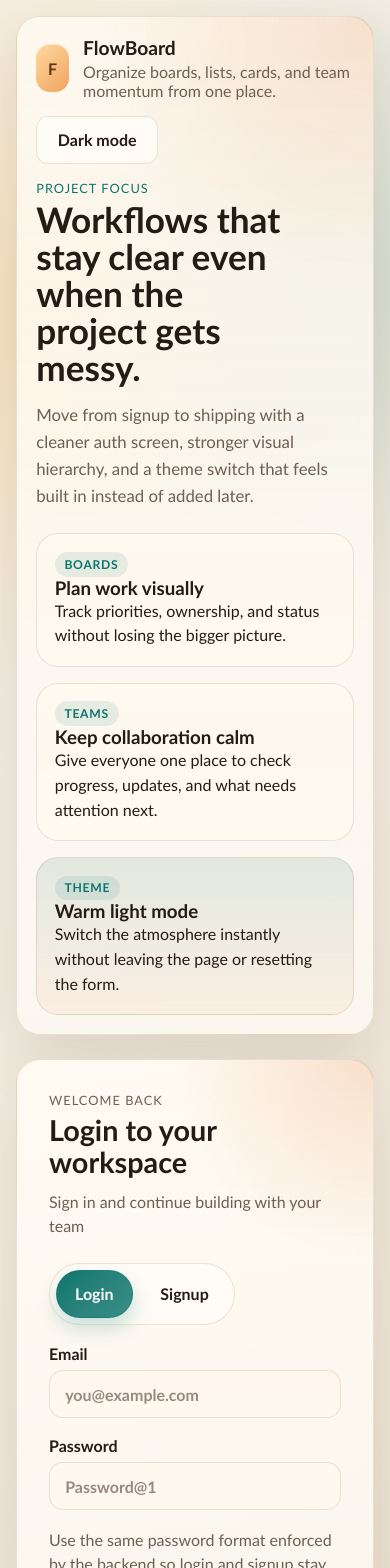
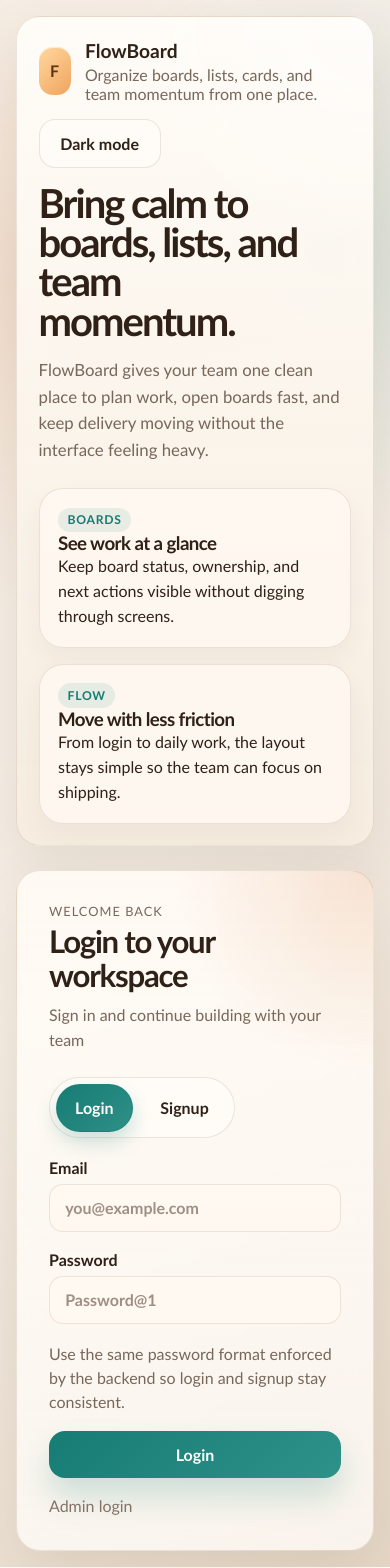
Before and after one commit to devarshim973/FlowBoard-Frontend, a React (Vite) app in the folder flowboard-frontend/: page /auth in a window 390 px wide. Shown: the top 1568 px of the page. Built offline with nearby package versions, Linux system fonts and the light colour scheme; no server answers.

Commit message:
[Devarshi]: update frontend flowboard

```diff
--- a/flowboard-frontend/src/pages/AuthPage.jsx
+++ b/flowboard-frontend/src/pages/AuthPage.jsx
@@ -272,31 +272,33 @@ export default function AuthPage({ adminMode = false }) {
         </div>
 
         <div className="auth-showcase-copy">
-          <p className="eyebrow">{adminMode ? "Admin Access" : "Project Focus"}</p>
-          <h1>{adminMode ? "One place for admin login, user review, and moderation." : "Workflows that stay clear even when the project gets messy."}</h1>
+          {adminMode ? <p className="eyebrow">Admin Access</p> : null}
+          <h1>{adminMode ? "One place for admin login, user review, and moderation." : "Bring calm to boards, lists, and team momentum."}</h1>
           <p className="landing-copy auth-copy">
             {adminMode
               ? "Use your platform admin account to review all users, disable access when needed, and delete accounts from a separate admin panel."
-              : "Move from signup to shipping with a cleaner auth screen, stronger visual hierarchy, and a theme switch that feels built in instead of added later."}
+              : "FlowBoard gives your team one clean place to plan work, open boards fast, and keep delivery moving without the interface feeling heavy."}
           </p>
         </div>
 
         <div className="auth-feature-grid">
           <article className="auth-feature-card">
             <span className="auth-feature-kicker">{adminMode ? "Users" : "Boards"}</span>
-            <h3>{adminMode ? "Review every account" : "Plan work visually"}</h3>
-            <p>{adminMode ? "See all registered users from a single admin dashboard." : "Track priorities, ownership, and status without losing the bigger picture."}</p>
+            <h3>{adminMode ? "Review every account" : "See work at a glance"}</h3>
+            <p>{adminMode ? "See all registered users from a single admin dashboard." : "Keep board status, ownership, and next actions visible without digging through screens."}</p>
           </article>
           <article className="auth-feature-card">
-            <span className="auth-feature-kicker">{adminMode ? "Safety" : "Teams"}</span>
-            <h3>{adminMode ? "Disable or remove users" : "Keep collaboration calm"}</h3>
-            <p>{adminMode ? "Handle user access directly without affecting the normal user app flow." : "Give everyone one place to check progress, updates, and what needs attention next."}</p>
+            <span className="auth-feature-kicker">{adminMode ? "Safety" : "Flow"}</span>
+            <h3>{adminMode ? "Disable or remove users" : "Move with less friction"}</h3>
+            <p>{adminMode ? "Handle user access directly without affecting the normal user app flow." : "From login to daily work, the layout stays simple so the team can focus on shipping."}</p>
           </article>
-          <article className="auth-feature-card accent-card">
-            <span className="auth-feature-kicker">Theme</span>
-            <h3>{theme === "light" ? "Warm light mode" : "Focused dark mode"}</h3>
-            <p>Switch the atmosphere instantly without leaving the page or resetting the form.</p>
-          </article>
+          {adminMode ? (
+            <article className="auth-feature-card accent-card">
+              <span className="auth-feature-kicker">Theme</span>
+              <h3>{theme === "light" ? "Warm light mode" : "Focused dark mode"}</h3>
+              <p>Switch the atmosphere instantly without leaving the page or resetting the form.</p>
+            </article>
+          ) : null}
         </div>
       </section>
 
--- a/flowboard-frontend/src/styles/main.css
+++ b/flowboard-frontend/src/styles/main.css
@@ -1,52 +1,52 @@
 :root {
-  --bg: #f5efe4;
-  --bg-soft: #ece1cf;
-  --panel: rgba(255, 252, 247, 0.82);
-  --panel-solid: #fffaf2;
-  --border: rgba(141, 110, 77, 0.18);
-  --text: #241b14;
-  --muted: #6d5f52;
-  --cyan: #0f766e;
-  --green: #3f7d58;
-  --orange: #dd7a31;
-  --pink: #b85c38;
-  --shadow: 0 22px 60px rgba(79, 56, 34, 0.14);
+  --bg: #f7f0e8;
+  --bg-soft: #e6d8c7;
+  --panel: rgba(255, 251, 246, 0.84);
+  --panel-solid: #fffaf4;
+  --border: rgba(118, 86, 56, 0.14);
+  --text: #2f2117;
+  --muted: #78675b;
+  --cyan: #167c74;
+  --green: #6d8f57;
+  --orange: #d68449;
+  --pink: #c8678c;
+  --shadow: 0 24px 60px rgba(89, 61, 34, 0.11);
   --button-text: #ffffff;
-  --surface-strong: rgba(255, 248, 239, 0.96);
-  --surface-soft: rgba(255, 252, 248, 0.72);
-  --stage-glow-a: rgba(255, 198, 109, 0.32);
-  --stage-glow-b: rgba(15, 118, 110, 0.14);
+  --surface-strong: rgba(255, 249, 242, 0.98);
+  --surface-soft: rgba(255, 252, 248, 0.78);
+  --stage-glow-a: rgba(214, 132, 73, 0.18);
+  --stage-glow-b: rgba(22, 124, 116, 0.13);
 }
 
 [data-theme="dark"] {
-  --bg: #0f1418;
-  --bg-soft: #172127;
-  --panel: rgba(13, 19, 24, 0.78);
-  --panel-solid: #141c22;
-  --border: rgba(164, 197, 214, 0.16);
-  --text: #ecf4f7;
-  --muted: #95a8b3;
-  --cyan: #45c6bb;
-  --green: #7ed28c;
-  --orange: #ffb86d;
-  --pink: #ff8a78;
-  --shadow: 0 28px 70px rgba(0, 0, 0, 0.38);
+  --bg: #101619;
+  --bg-soft: #182227;
+  --panel: rgba(16, 23, 28, 0.84);
+  --panel-solid: #131c21;
+  --border: rgba(151, 190, 195, 0.14);
+  --text: #edf1ea;
+  --muted: #9aa8a2;
+  --cyan: #56c1b7;
+  --green: #86b48d;
+  --orange: #e39a61;
+  --pink: #df8b76;
+  --shadow: 0 28px 72px rgba(0, 0, 0, 0.32);
   --button-text: #061014;
-  --surface-strong: rgba(18, 27, 33, 0.94);
-  --surface-soft: rgba(19, 28, 34, 0.76);
-  --stage-glow-a: rgba(255, 174, 86, 0.16);
-  --stage-glow-b: rgba(69, 198, 187, 0.16);
-  --sidebar-bg-start: #10181d;
-  --sidebar-bg-end: #172229;
-  --main-panel-top: rgba(20, 29, 35, 0.92);
-  --main-panel-bottom: rgba(16, 24, 30, 0.96);
-  --card-bg: rgba(20, 29, 35, 0.92);
-  --card-bg-soft: rgba(24, 34, 40, 0.94);
-  --tile-bg: rgba(23, 33, 40, 0.94);
-  --empty-bg: rgba(24, 34, 40, 0.8);
-  --chip-bg: rgba(22, 31, 37, 0.9);
-  --modal-bg-top: rgba(22, 31, 37, 0.98);
-  --modal-bg-bottom: rgba(18, 27, 33, 0.98);
+  --surface-strong: rgba(20, 28, 33, 0.96);
+  --surface-soft: rgba(22, 31, 36, 0.82);
+  --stage-glow-a: rgba(227, 154, 97, 0.12);
+  --stage-glow-b: rgba(86, 193, 183, 0.12);
+  --sidebar-bg-start: #142026;
+  --sidebar-bg-end: #203138;
+  --main-panel-top: rgba(18, 27, 31, 0.94);
+  --main-panel-bottom: rgba(15, 21, 26, 0.98);
+  --card-bg: rgba(20, 29, 33, 0.96);
+  --card-bg-soft: rgba(24, 35, 39, 0.94);
+  --tile-bg: rgba(22, 31, 36, 0.96);
+  --empty-bg: rgba(24, 35, 39, 0.8);
+  --chip-bg: rgba(22, 31, 36, 0.92);
+  --modal-bg-top: rgba(22, 31, 36, 0.98);
+  --modal-bg-bottom: rgba(18, 27, 31, 0.98);
 }
 
 [data-theme="dark"] .main-panel {
@@ -97,17 +97,17 @@
 }
 
 :root {
-  --sidebar-bg-start: rgba(53, 36, 28, 0.98);
-  --sidebar-bg-end: rgba(78, 53, 42, 0.98);
-  --main-panel-top: rgba(247, 240, 231, 0.86);
-  --main-panel-bottom: rgba(237, 225, 208, 0.92);
+  --sidebar-bg-start: rgba(54, 36, 28, 0.98);
+  --sidebar-bg-end: rgba(94, 63, 47, 0.98);
+  --main-panel-top: rgba(247, 239, 230, 0.86);
+  --main-panel-bottom: rgba(235, 225, 212, 0.94);
   --card-bg: rgba(255, 252, 247, 0.98);
-  --card-bg-soft: rgba(246, 236, 223, 0.94);
-  --tile-bg: rgba(255, 251, 246, 0.98);
-  --empty-bg: rgba(255, 247, 237, 0.7);
-  --chip-bg: rgba(255, 251, 245, 0.88);
+  --card-bg-soft: rgba(246, 236, 224, 0.96);
+  --tile-bg: rgba(255, 251, 246, 0.99);
+  --empty-bg: rgba(255, 246, 235, 0.74);
+  --chip-bg: rgba(255, 251, 244, 0.9);
   --modal-bg-top: rgba(255, 251, 245, 0.99);
-  --modal-bg-bottom: rgba(246, 237, 225, 0.97);
+  --modal-bg-bottom: rgba(245, 235, 222, 0.98);
 }
 
 * {
@@ -120,11 +120,12 @@ html {
 
 body {
   margin: 0;
-  font-family: "Trebuchet MS", "Segoe UI", Tahoma, Geneva, Verdana, sans-serif;
+  font-family: "Aptos", "Segoe UI Variable Text", "Trebuchet MS", sans-serif;
   background:
-    radial-gradient(circle at top left, var(--stage-glow-a), transparent 32%),
-    radial-gradient(circle at right 18%, var(--stage-glow-b), transparent 24%),
-    linear-gradient(135deg, var(--bg) 0%, color-mix(in srgb, var(--bg) 78%, var(--bg-soft)) 45%, var(--bg-soft) 100%);
+    radial-gradient(circle at 8% 10%, var(--stage-glow-a), transparent 24%),
+    radial-gradient(circle at 88% 12%, var(--stage-glow-b), transparent 22%),
+    radial-gradient(circle at 82% 78%, rgba(235, 197, 129, 0.18), transparent 24%),
+    linear-gradient(140deg, var(--bg) 0%, color-mix(in srgb, var(--bg) 82%, white) 38%, var(--bg-soft) 100%);
   color: var(--text);
   transition: background 180ms ease, color 180ms ease;
 }
@@ -199,15 +200,15 @@ textarea {
 .secondary-button,
 .ghost-button,
 .theme-toggle {
-  border-radius: 12px;
-  padding: 0.82rem 1rem;
+  border-radius: 16px;
+  padding: 0.88rem 1.08rem;
 }
 
 .primary-button {
-  background: linear-gradient(135deg, var(--cyan) 0%, color-mix(in srgb, var(--cyan) 82%, white) 100%);
+  background: linear-gradient(135deg, var(--cyan) 0%, color-mix(in srgb, var(--cyan) 78%, #7fded5) 100%);
   color: var(--button-text);
   font-weight: 700;
-  box-shadow: 0 14px 28px color-mix(in srgb, var(--cyan) 24%, transparent);
+  box-shadow: 0 18px 32px color-mix(in srgb, var(--cyan) 20%, transparent);
 }
 
 .secondary-button,
@@ -234,6 +235,17 @@ textarea {
 
 .link-button:hover {
   color: color-mix(in srgb, var(--cyan) 82%, white);
+}
+
+@keyframes rise-in {
+  from {
+    opacity: 0;
+    transform: translateY(18px);
+  }
+  to {
+    opacity: 1;
+    transform: translateY(0);
+  }
 }
 
 .landing-page {
@@ -393,14 +405,16 @@ textarea {
 
 .auth-showcase-panel {
   padding: 2rem;
-  border-radius: 28px;
+  border-radius: 36px;
   background:
-    radial-gradient(circle at top right, color-mix(in srgb, var(--orange) 18%, transparent), transparent 26%),
-    linear-gradient(180deg, color-mix(in srgb, var(--panel-solid) 82%, transparent), color-mix(in srgb, var(--surface-soft) 92%, transparent));
+    radial-gradient(circle at top right, color-mix(in srgb, var(--orange) 18%, transparent), transparent 24%),
+    radial-gradient(circle at 78% 92%, color-mix(in srgb, var(--pink) 9%, transparent), transparent 18%),
+    linear-gradient(180deg, color-mix(in srgb, var(--panel-solid) 86%, transparent), color-mix(in srgb, var(--surface-soft) 96%, transparent));
   display: flex;
   flex-direction: column;
   justify-content: space-between;
   overflow: hidden;
+  animation: rise-in 420ms ease;
 }
 
 .auth-showcase-top {
@@ -434,9 +448,10 @@ textarea {
 
 .auth-showcase-copy h1 {
   margin: 0;
-  font-size: clamp(2.2rem, 4vw, 4.5rem);
-  line-height: 1.05;
+  font-size: clamp(2.5rem, 4vw, 5.1rem);
+  line-height: 0.98;
   max-width: 12ch;
+  letter-spacing: -0.05em;
 }
 
 .auth-copy {
@@ -446,15 +461,20 @@ textarea {
 
 .auth-feature-grid {
   display: grid;
-  grid-template-columns: repeat(3, minmax(0, 1fr));
+  grid-template-columns: repeat(2, minmax(0, 1fr));
   gap: 1rem;
 }
 
+.auth-page .accent-card {
+  grid-column: span 2;
+}
+
 .auth-feature-card {
-  padding: 1.1rem;
-  border-radius: 22px;
+  padding: 1.15rem;
+  border-radius: 24px;
   background: color-mix(in srgb, var(--surface-strong) 88%, transparent);
   border: 1px solid var(--border);
+  box-shadow: 0 12px 26px rgba(82, 62, 39, 0.05);
 }
 
 .auth-feature-card h3 {
@@ -479,7 +499,7 @@ textarea {
 }
 
 .accent-card {
-  background: linear-gradient(180deg, color-mix(in srgb, var(--cyan) 12%, var(--surface-strong)), color-mix(in srgb, var(--orange) 10%, var(--surface-soft)));
+  background: linear-gradient(180deg, color-mix(in srgb, var(--cyan) 10%, var(--surface-strong)), color-mix(in srgb, var(--pink) 10%, var(--surface-soft)));
 }
 
 .auth-panel {
@@ -498,10 +518,12 @@ textarea {
 .auth-card-modern {
   justify-self: center;
   align-self: center;
-  border-radius: 30px;
+  border-radius: 36px;
   background:
-    radial-gradient(circle at top right, color-mix(in srgb, var(--orange) 16%, transparent), transparent 26%),
-    linear-gradient(180deg, color-mix(in srgb, var(--panel-solid) 88%, transparent), color-mix(in srgb, var(--surface-soft) 96%, transparent));
+    radial-gradient(circle at top right, color-mix(in srgb, var(--orange) 18%, transparent), transparent 24%),
+    radial-gradient(circle at 18% 110%, color-mix(in srgb, var(--pink) 8%, transparent), transparent 24%),
+    linear-gradient(180deg, color-mix(in srgb, var(--panel-solid) 90%, transparent), color-mix(in srgb, var(--surface-soft) 98%, transparent));
+  animation: rise-in 460ms ease 40ms both;
 }
 
 .auth-header {
@@ -510,8 +532,9 @@ textarea {
 
 .auth-header-modern h2 {
   margin: 0;
-  font-size: clamp(1.8rem, 2vw, 2.4rem);
-  line-height: 1.12;
+  font-size: clamp(1.95rem, 2vw, 2.7rem);
+  line-height: 1.08;
+  letter-spacing: -0.04em;
 }
 
 .auth-subtitle {
@@ -549,6 +572,7 @@ textarea {
   border-radius: 999px;
   background: color-mix(in srgb, var(--surface-soft) 96%, transparent);
   border: 1px solid var(--border);
+  box-shadow: inset 0 1px 0 rgba(255, 255, 255, 0.45);
 }
 
 .tab {
@@ -561,7 +585,7 @@ textarea {
 }
 
 .tab.active {
-  background: linear-gradient(135deg, var(--cyan) 0%, color-mix(in srgb, var(--cyan) 82%, white) 100%);
+  background: linear-gradient(135deg, var(--cyan) 0%, color-mix(in srgb, var(--cyan) 80%, #8de0d5) 100%);
   border: 1px solid color-mix(in srgb, var(--cyan) 46%, transparent);
   color: var(--button-text);
   box-shadow: 0 10px 20px color-mix(in srgb, var(--cyan) 22%, transparent);
@@ -637,53 +661,59 @@ textarea {
 
 .shell {
   display: grid;
-  grid-template-columns: 290px 1fr;
+  grid-template-columns: 272px 1fr;
   min-height: 100vh;
 }
 
 .sidebar {
-  padding: 1.5rem;
+  padding: 1.65rem 1.2rem;
   border-radius: 0;
   border-right: 1px solid var(--border);
   display: flex;
   flex-direction: column;
-  gap: 1.2rem;
+  gap: 1.35rem;
   background:
-    linear-gradient(180deg, var(--sidebar-bg-start), var(--sidebar-bg-end));
+    radial-gradient(circle at top left, rgba(255, 205, 132, 0.12), transparent 20%),
+    linear-gradient(180deg, #4d3328, #6c4838 52%, #5e4134 100%);
   color: color-mix(in srgb, var(--text) 90%, white);
 }
 
 .nav-stack {
   display: grid;
-  gap: 0.7rem;
+  gap: 0.55rem;
 }
 
 .nav-pill {
-  padding: 0.9rem 1rem;
-  border-radius: 14px;
+  padding: 0.96rem 1rem;
+  border-radius: 18px;
   color: rgba(248, 234, 216, 0.72);
   background: rgba(255, 255, 255, 0.05);
   border: 1px solid rgba(255, 255, 255, 0.07);
+  text-align: left;
+  font-weight: 600;
 }
 
 .nav-pill.active {
-  background: linear-gradient(135deg, rgba(255, 217, 160, 0.92), rgba(240, 163, 94, 0.92));
+  background: linear-gradient(135deg, rgba(255, 209, 148, 0.98), rgba(223, 144, 76, 0.98));
   border-color: rgba(255, 217, 160, 0.6);
   color: #5d3515;
+  box-shadow: 0 10px 24px rgba(72, 40, 20, 0.2);
 }
 
 .sidebar-card {
   margin-top: auto;
-  padding: 1.2rem;
-  border-radius: 18px;
+  padding: 1.35rem;
+  border-radius: 24px;
   background: rgba(255, 255, 255, 0.08);
   border-color: rgba(255, 255, 255, 0.08);
 }
 
 .main-panel {
-  padding: 1.5rem;
+  padding: 1.7rem;
   background:
-    radial-gradient(circle at top right, rgba(15, 118, 110, 0.08), transparent 24%),
+    radial-gradient(circle at 86% 8%, rgba(22, 124, 116, 0.08), transparent 18%),
+    radial-gradient(circle at 8% 80%, rgba(200, 116, 63, 0.08), transparent 20%),
+    radial-gradient(circle at 60% 32%, rgba(200, 103, 140, 0.05), transparent 16%),
     linear-gradient(180deg, var(--main-panel-top), var(--main-panel-bottom));
   color: var(--text);
 }
@@ -705,13 +735,15 @@ textarea {
 
 .topbar {
   align-items: center;
-  margin-bottom: 1.6rem;
+  margin-bottom: 1.8rem;
 }
 
 .topbar h1 {
   margin: 0;
-  font-size: clamp(1.6rem, 2.2vw, 2.4rem);
-  line-height: 1.3;
+  font-size: clamp(1.8rem, 2.5vw, 2.9rem);
+  line-height: 1.15;
+  letter-spacing: -0.045em;
+  max-width: 14ch;
 }
 
 .notification-chip,
@@ -719,8 +751,8 @@ textarea {
   display: inline-flex;
   align-items: center;
   gap: 0.8rem;
-  border-radius: 14px;
-  padding: 0.55rem 0.9rem;
+  border-radius: 18px;
+  padding: 0.62rem 0.95rem;
   background: var(--chip-bg);
   border: 1px solid var(--border);
 }
@@ -750,16 +782,18 @@ textarea {
 .metrics-grid {
   display: grid;
   grid-template-columns: repeat(3, 1fr);
-  gap: 1rem;
+  gap: 1.15rem;
 }
 
 .metric-card {
-  border-radius: 20px;
-  padding: 1.25rem;
+  border-radius: 28px;
+  padding: 1.35rem;
   overflow: hidden;
   position: relative;
   background:
+    radial-gradient(circle at top right, rgba(255, 255, 255, 0.55), transparent 34%),
     linear-gradient(180deg, var(--card-bg), var(--card-bg-soft));
+  animation: rise-in 420ms ease both;
 }
 
 .metric-card::after {
@@ -777,8 +811,9 @@ textarea {
 .tone-orange::after { background: var(--orange); }
 
 .metric-card h3 {
-  font-size: 2.2rem;
-  margin: 0.2rem 0;
+  font-size: 2.35rem;
+  margin: 0.3rem 0 0.15rem;
+  letter-spacing: -0.04em;
 }
 
 .dashboard-grid {
@@ -796,25 +831,28 @@ textarea {
 .workspace-card,
 .panel,
 .board-column {
-  padding: 1.2rem;
+  padding: 1.35rem;
+  border-radius: 28px;
 }
 
 .board-grid {
   display: grid;
   grid-template-columns: repeat(auto-fit, minmax(220px, 1fr));
-  gap: 1rem;
-  margin-top: 1rem;
+  gap: 1.05rem;
+  margin-top: 1.1rem;
 }
 
 .board-tile {
   position: relative;
   overflow: hidden;
   min-height: 180px;
-  border-radius: 18px;
-  padding: 1.2rem;
+  border-radius: 26px;
+  padding: 1.25rem;
   background:
+    radial-gradient(circle at top right, rgba(255, 255, 255, 0.46), transparent 28%),
     linear-gradient(180deg, var(--tile-bg), var(--card-bg-soft));
-  border-left: 4px solid var(--board-accent);
+  border-left: 5px solid var(--board-accent);
+  box-shadow: 0 20px 36px rgba(90, 64, 38, 0.08);
 }
 
 .board-glow {
@@ -834,8 +872,8 @@ textarea {
   display: grid;
   place-items: center;
   text-align: center;
-  padding: 1rem;
-  border-radius: 18px;
+  padding: 1.2rem;
+  border-radius: 26px;
   background: var(--empty-bg);
   border: 1px dashed var(--border);
 }
@@ -858,8 +896,8 @@ textarea {
   grid-template-columns: minmax(120px, 1.2fr) minmax(160px, 1.6fr) minmax(90px, 0.8fr) minmax(90px, 0.8fr) minmax(160px, 1fr);
   gap: 0.75rem;
   align-items: center;
-  padding: 0.9rem 1rem;
-  border-radius: 16px;
+  padding: 1rem 1.05rem;
+  border-radius: 20px;
   background: color-mix(in srgb, var(--surface-strong) 92%, transparent);
   border: 1px solid var(--border);
 }
@@ -881,7 +919,7 @@ textarea {
 .task-card,
 .ghost-panel {
   padding: 1rem;
-  border-radius: 16px;
+  border-radius: 18px;
 }
 
 .notification-row span,
@@ -909,6 +947,31 @@ textarea {
   display: grid;
   grid-template-columns: 1.4fr 0.8fr;
   gap: 1rem;
+}
+
+.workspace-head h3,
+.panel h3,
+.board-tile h4,
+.notification-row h4,
+.timeline-row h4 {
+  letter-spacing: -0.03em;
+}
+
+.workspace-card {
+  background:
+    radial-gradient(circle at top right, rgba(255, 255, 255, 0.52), transparent 28%),
+    linear-gradient(180deg, var(--card-bg), var(--card-bg-soft));
+}
+
+.panel {
+  background:
+    radial-gradient(circle at top right, rgba(255, 255, 255, 0.42), transparent 26%),
+    linear-gradient(180deg, color-mix(in srgb, var(--card-bg) 96%, white), var(--card-bg-soft));
+}
+
+.notification-list .empty-panel,
+.board-grid .empty-panel {
+  min-height: 160px;
 }
 
 .board-scroll {
@@ -1060,6 +1123,10 @@ textarea {
     grid-template-columns: 1fr;
   }
 
+  .auth-page .accent-card {
+    grid-column: auto;
+  }
+
   .metrics-grid {
     grid-template-columns: repeat(2, 1fr);
   }
```
